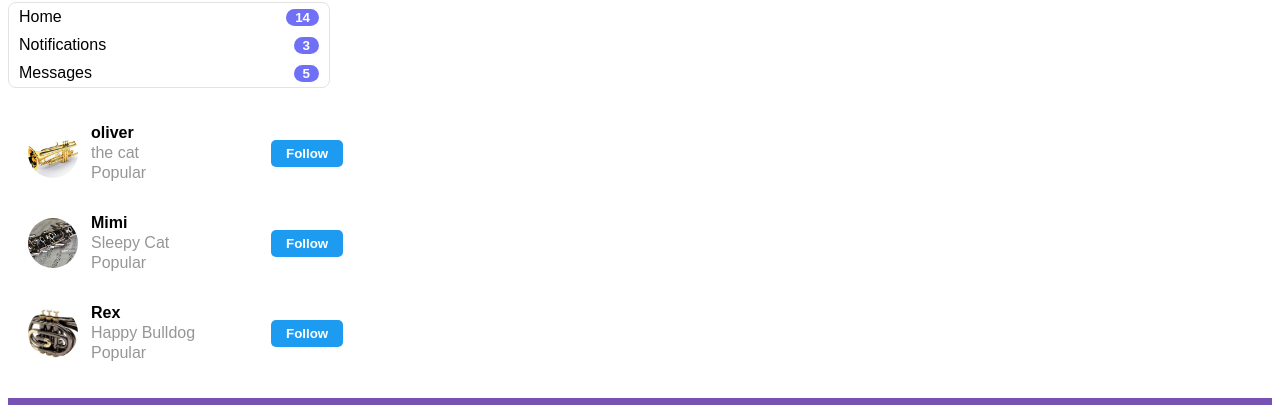
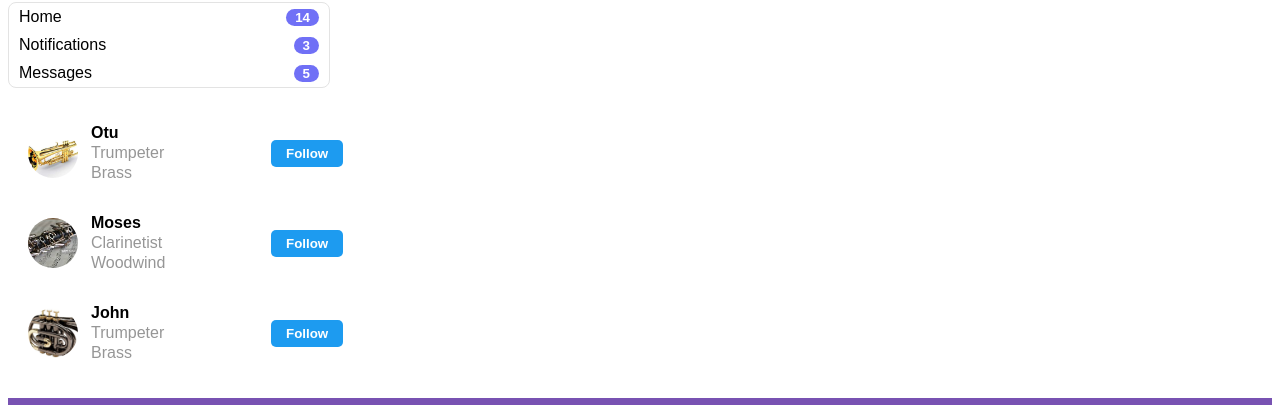
Before and after one commit to EtimIsrael/assignment12, a plain HTML site: page index.html in a window 1280 px wide. Shown: the part 192-597 px from the top of the page. Drawn offline with Linux system fonts and the light colour scheme.

Commit message:
Update index.html

```diff
--- a/index.html
+++ b/index.html
@@ -46,27 +46,27 @@
     <div class="row">
       <img class="instrument" src="trumpet.jpg" alt="">
       <div class="info">
-        <p class="name">oliver</p>
-        <p class="handle">the cat</p>
-        <p class="category">Popular</p>
+        <p class="name">Otu</p>
+        <p class="handle">Trumpeter</p>
+        <p class="category">Brass</p>
       </div>
       <button class="follow">Follow</button>
     </div>
     <div class="row">
       <img class="instrument" src="clarinet.jpg" alt="">
       <div class="info">
-        <p class="name">Mimi</p>
-        <p class="handle">Sleepy Cat</p>
-        <p class="category">Popular</p>
+        <p class="name">Moses</p>
+        <p class="handle">Clarinetist</p>
+        <p class="category">Woodwind</p>
       </div>
       <button class="follow">Follow</button>
     </div>
     <div class="row">
       <img class="instrument" src="cornet.jpg" alt="">
       <div class="info">
-        <p class="name">Rex</p>
-        <p class="handle">Happy Bulldog</p>
-        <p class="category">Popular</p>
+        <p class="name">John</p>
+        <p class="handle">Trumpeter</p>
+        <p class="category">Brass</p>
       </div>
       <button class="follow">Follow</button>
     </div>
```
